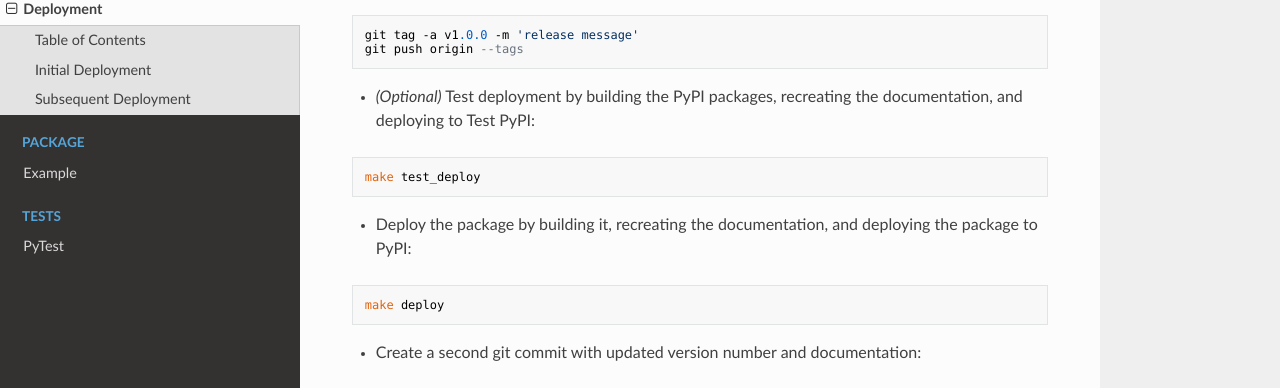
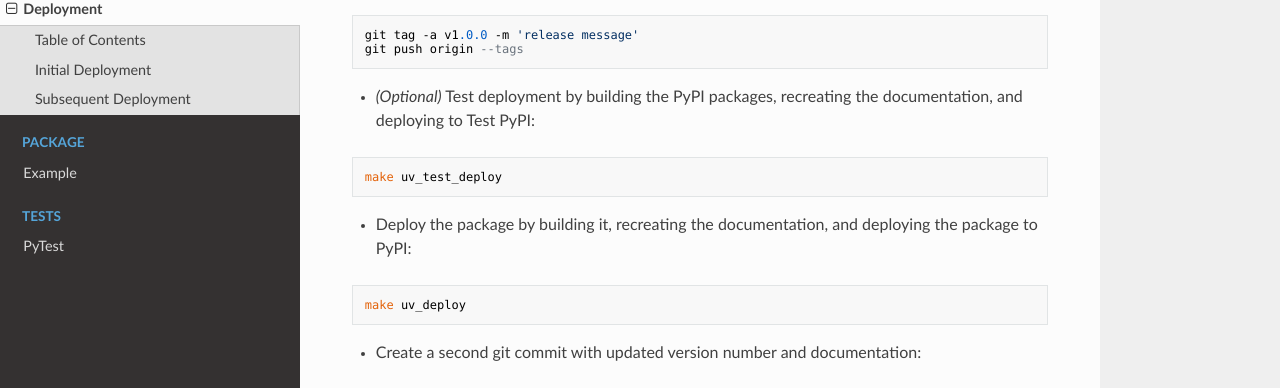
Before and after one commit to wrencode/pypackitup, an MkDocs documentation site: the page built from docs-mkdocs/deployment.md, in a window 1280 px wide and 900 px high, scrolled down 2500 px. Shown: the part 208-596 px from the top of the window. Built offline with MkDocs 1.6.1, drawn with Linux system fonts in a browser that asks for light colours; nearby versions of some CDN libraries.

Commit message:
updated version number and documentation

````diff
--- a/DEPLOYMENT.md
+++ b/DEPLOYMENT.md
@@ -127,12 +127,12 @@ git push origin --tags
 
 * *(Optional)* Test deployment by building the PyPI packages, recreating the documentation, and deploying to Test PyPI:
 ```shell
-make test_deploy
+make uv_test_deploy
 ```
 
 * Deploy the package by building it, recreating the documentation, and deploying the package to PyPI:
 ```shell
-make deploy
+make uv_deploy
 ```
 
 * Create a second git commit with updated version number and documentation:
--- a/docs/deployment/index.html
+++ b/docs/deployment/index.html
@@ -246,13 +246,13 @@ git<span class="w"> </span>push<span class="w"> </span>origin<span class="w"> </
 <ul>
 <li><em>(Optional)</em> Test deployment by building the PyPI packages, recreating the documentation, and deploying to Test PyPI:</li>
 </ul>
-<div class="codehilite"><pre><span></span><code>make<span class="w"> </span>test_deploy
+<div class="codehilite"><pre><span></span><code>make<span class="w"> </span>uv_test_deploy
 </code></pre></div>
 
 <ul>
 <li>Deploy the package by building it, recreating the documentation, and deploying the package to PyPI:</li>
 </ul>
-<div class="codehilite"><pre><span></span><code>make<span class="w"> </span>deploy
+<div class="codehilite"><pre><span></span><code>make<span class="w"> </span>uv_deploy
 </code></pre></div>
 
 <ul>
--- a/docs/index.html
+++ b/docs/index.html
@@ -150,5 +150,5 @@
 
 <!--
 MkDocs version : 1.6.1
-Build Date UTC : 2024-12-05 06:22:05.102564+00:00
+Build Date UTC : 2024-12-05 06:28:30.450724+00:00
 -->
````
Also changed, not shown: docs/search/search_index.json (+1 -1 lines), 1 other file.
